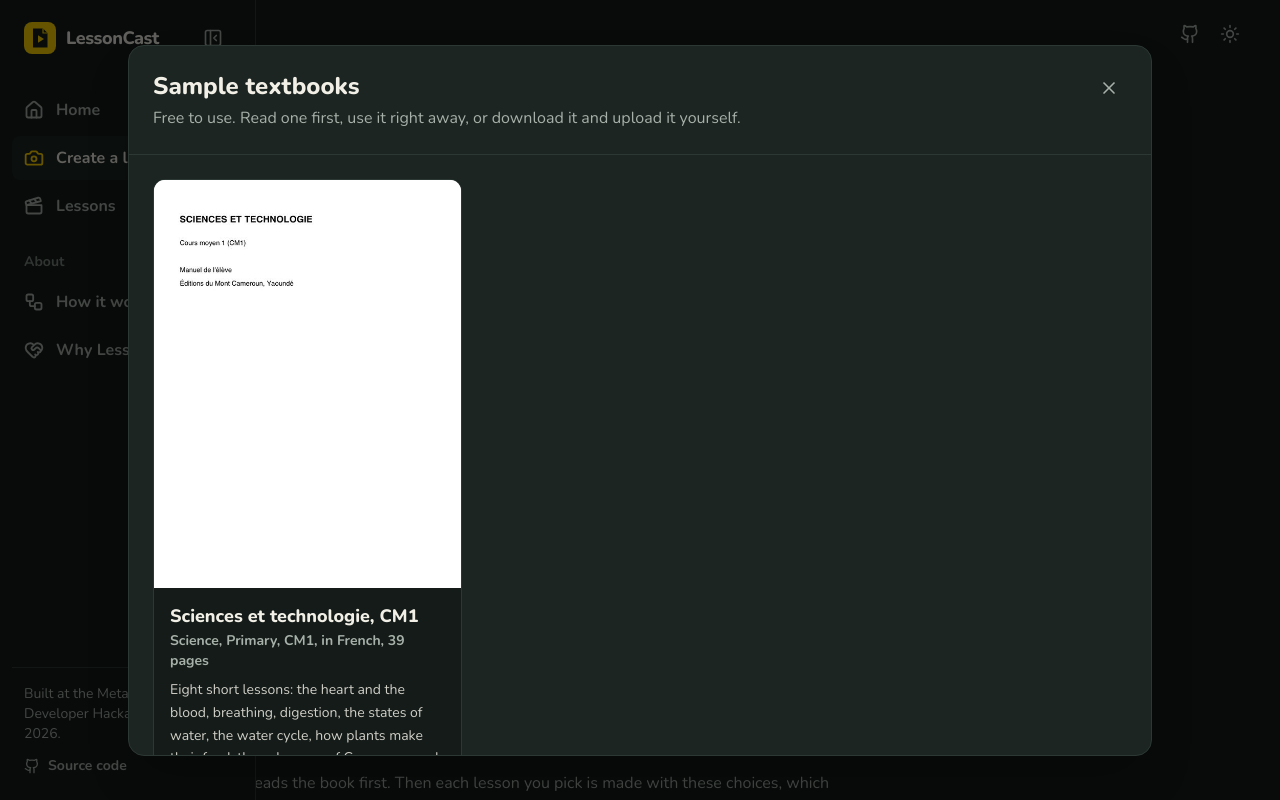
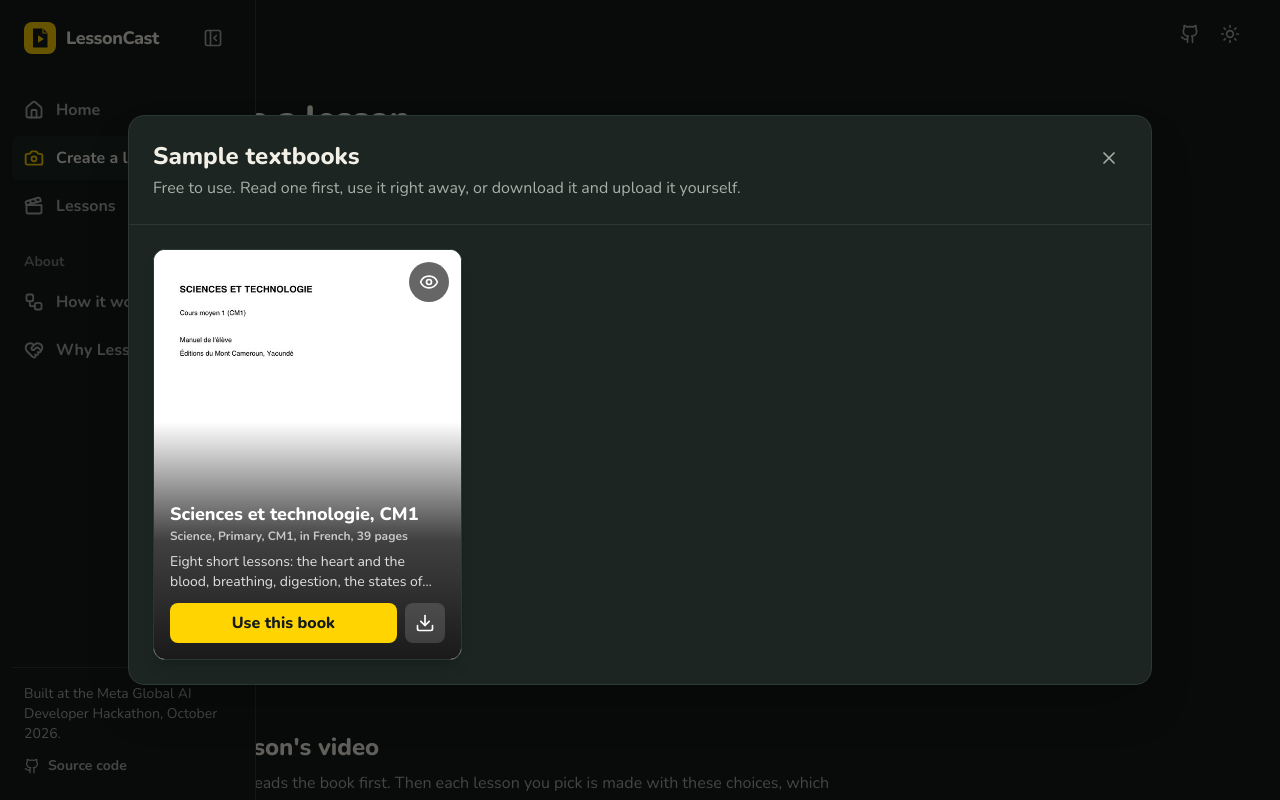
Before and after one commit to joker7blue/lessoncast, a Next.js app: page /create in a window 1280 px wide. Both pictures are taken after a click on the button "No PDF at hand? Try a sample textbook". Shown: the top 800 px of the page. Built offline with nearby package versions, Linux system fonts and the light colour scheme.

Commit message:
Lay each sample textbook's name over its cover
A sample is now its cover, full size, with an eye button in the corner for the preview, and over the bottom of the page, on a dark gradient, its title, what it holds in two lines, "Use this book" and a download button.

```diff
--- a/src/components/SampleBooks.tsx
+++ b/src/components/SampleBooks.tsx
@@ -95,28 +95,45 @@ export function SampleBooks({ onUse }: { onUse(file: File): void }) {
 
         <ul className="grid max-h-[75vh] gap-6 overflow-y-auto p-5 sm:grid-cols-2 sm:p-6 lg:grid-cols-3">
           {SAMPLE_BOOKS.map((sample) => (
-            <li key={sample.url} className="flex flex-col overflow-hidden rounded-xl border border-line bg-board">
-              <button type="button" onClick={() => preview(sample)} className="group relative block bg-white" aria-label={`Preview ${sample.title}`}>
+            <li key={sample.url} className="relative overflow-hidden rounded-xl border border-line bg-white shadow-lg">
               <Image
                 src={sample.cover}
                 alt=""
                 width={600}
                 height={850}
                 sizes="(max-width: 640px) 100vw, 320px"
-                  className="aspect-[3/4] w-full object-cover object-top transition-opacity group-hover:opacity-90"
+                className="aspect-[3/4] w-full object-cover object-top"
               />
-                <span className="absolute inset-x-0 bottom-0 flex items-center justify-center gap-2 bg-board/85 py-2 text-sm font-bold opacity-0 transition-opacity group-hover:opacity-100 group-focus-visible:opacity-100">
-                  <Eye aria-hidden className="size-4" />
-                  Preview
-                </span>
+              <button
+                type="button"
+                onClick={() => preview(sample)}
+                aria-label={`Preview ${sample.title}`}
+                title="Preview"
+                className="absolute top-3 right-3 grid size-10 place-items-center rounded-full bg-black/60 text-white backdrop-blur-sm transition-colors hover:bg-black/80"
+              >
+                <Eye aria-hidden className="size-5" />
               </button>
-              <div className="flex flex-1 flex-col p-4">
+              {/* The book's name and what it holds, over the bottom of its cover. */}
+              <div className="absolute inset-x-0 bottom-0 bg-linear-to-t from-black/90 via-black/75 to-transparent px-4 pt-20 pb-4 text-white">
                 <p className="text-lg leading-snug font-extrabold">{sample.title}</p>
-                <p className="mt-0.5 text-sm font-bold text-dust">
+                <p className="mt-0.5 text-xs font-bold text-white/70">
                   {sample.subject}, {sample.level}, in {sample.language}, {sample.pages} pages
                 </p>
-                <p className="mt-2 flex-1 text-sm leading-relaxed text-chalk/85">{sample.description}</p>
-                <div className="mt-4">{actions(sample, true)}</div>
+                <p className="mt-2 line-clamp-2 text-sm leading-snug text-white/85">{sample.description}</p>
+                <div className="mt-3 flex gap-2">
+                  <button type="button" onClick={() => use(sample)} disabled={loading !== null} className={`${PRIMARY} flex-1`}>
+                    {loading === sample.url ? "Loading the book…" : "Use this book"}
+                  </button>
+                  <a
+                    href={sample.url}
+                    download
+                    aria-label={`Download ${sample.title}`}
+                    title="Download"
+                    className="grid size-10 shrink-0 place-items-center rounded-lg bg-white/15 transition-colors hover:bg-white/25"
+                  >
+                    <Download aria-hidden className="size-5" />
+                  </a>
+                </div>
               </div>
             </li>
           ))}
```
Lines whose indentation alone changed are shown as unchanged.
